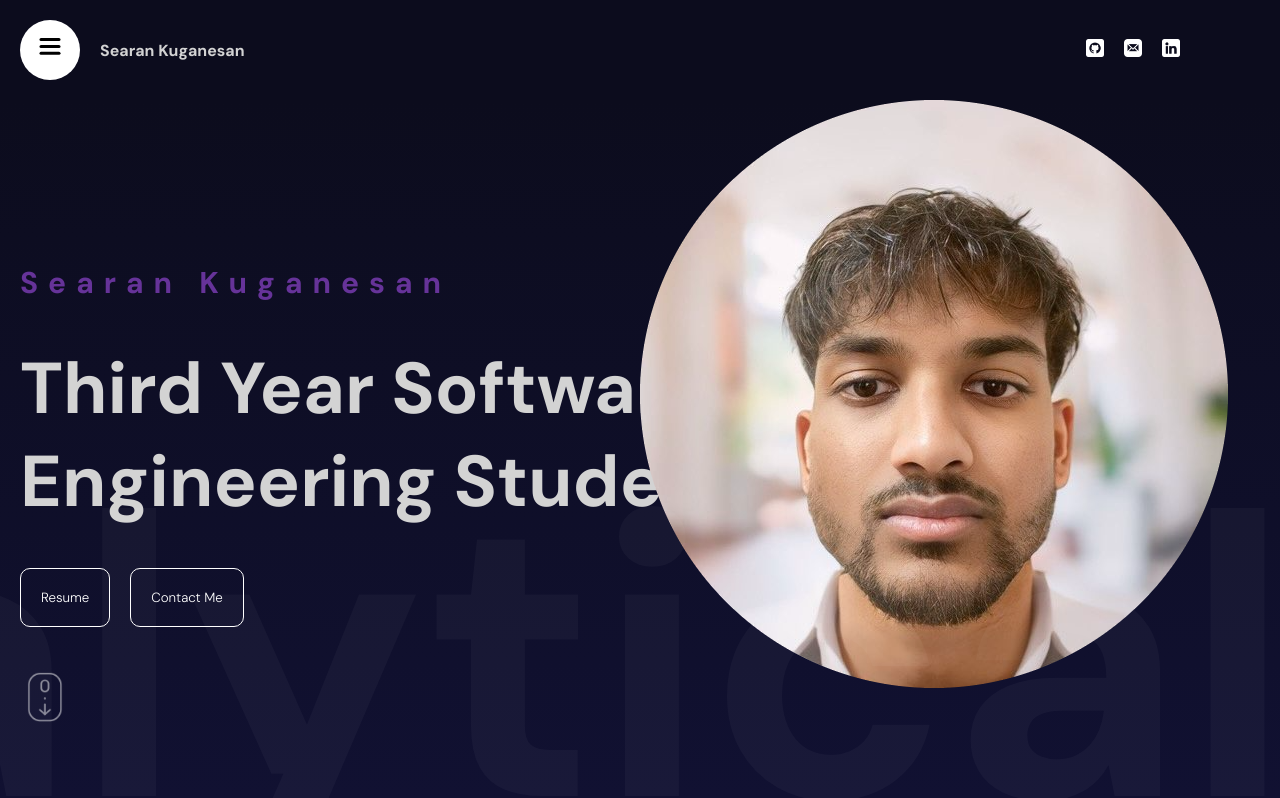
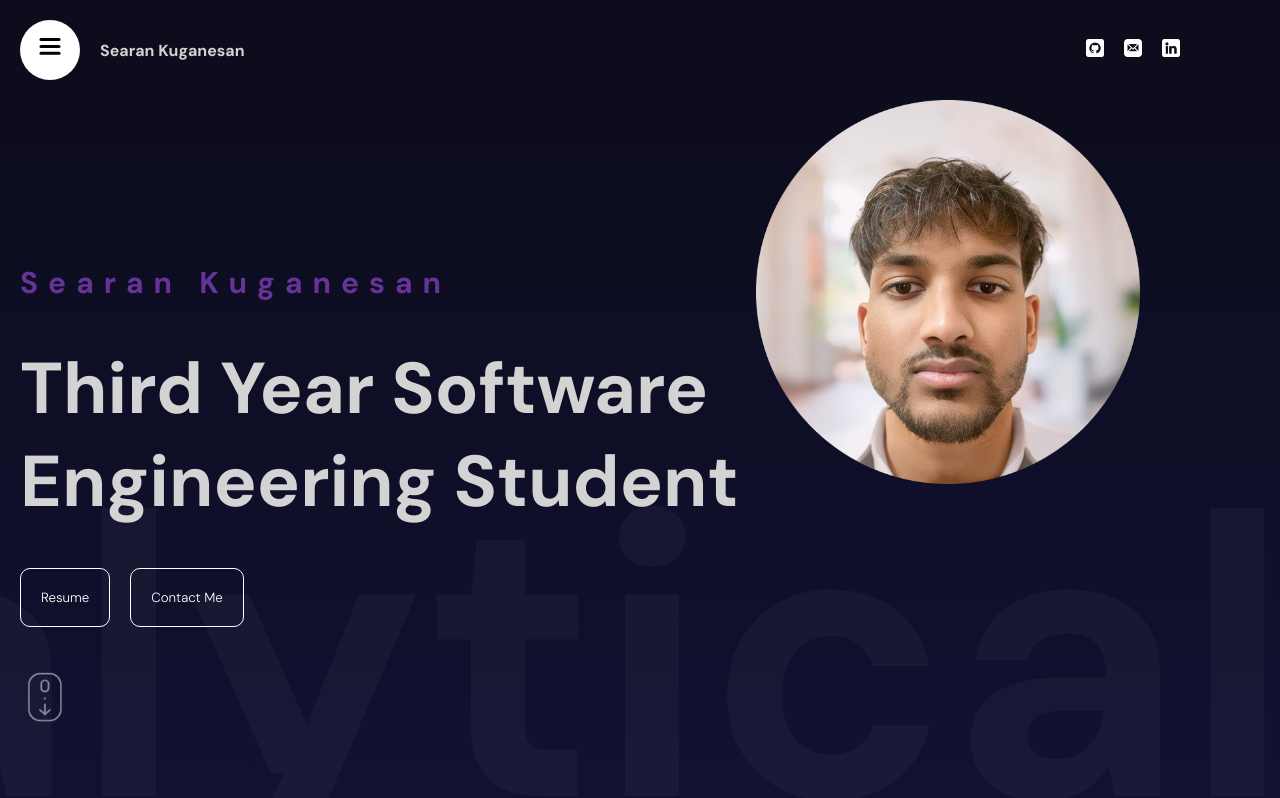
Before and after one commit to Skugane6/portfolioV3, a React (Vite) app: page / in a window 1280 px wide. Shown: the top 798 px of the page. Built offline with nearby package versions, Linux system fonts and the light colour scheme.

Commit message:
updated profile picture

```diff
--- a/src/components/hero/hero.scss
+++ b/src/components/hero/hero.scss
@@ -103,16 +103,23 @@
       right: 0;
 
       @include mobile {
-        height: 50%;
-        width: 100%;
+        height: 0%;
+        width: 0%;
         top: unset;
         bottom: 0;
       }
 
       @include laptop {
-        width: 50%;
+        width: 30%; /* Adjust the width as needed */
+        right: 140px;
+      }
+
+      img {
+        width: 100%; /* Set the width of the image to 100% */
+        height: auto; /* Maintain aspect ratio */
       }
     }
+
 
     .slidingTextContainer {
       position: absolute;
```
